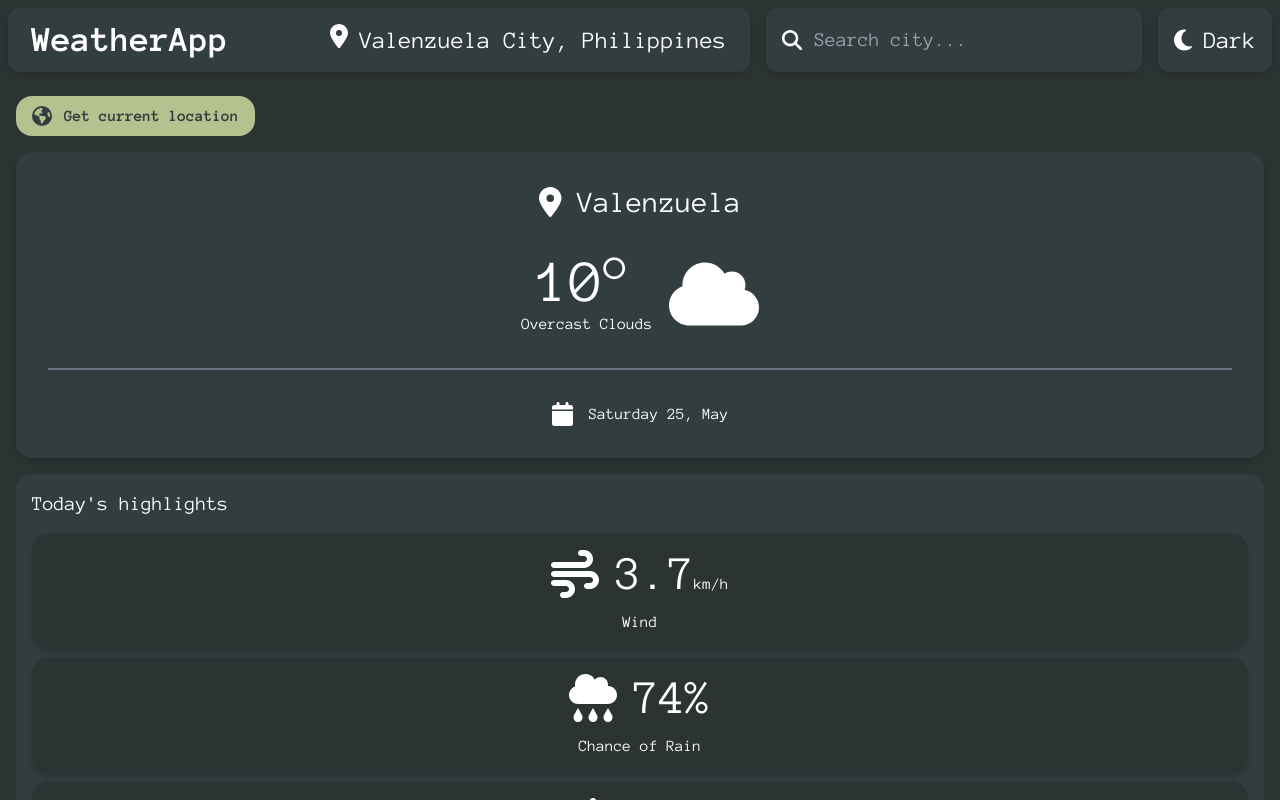
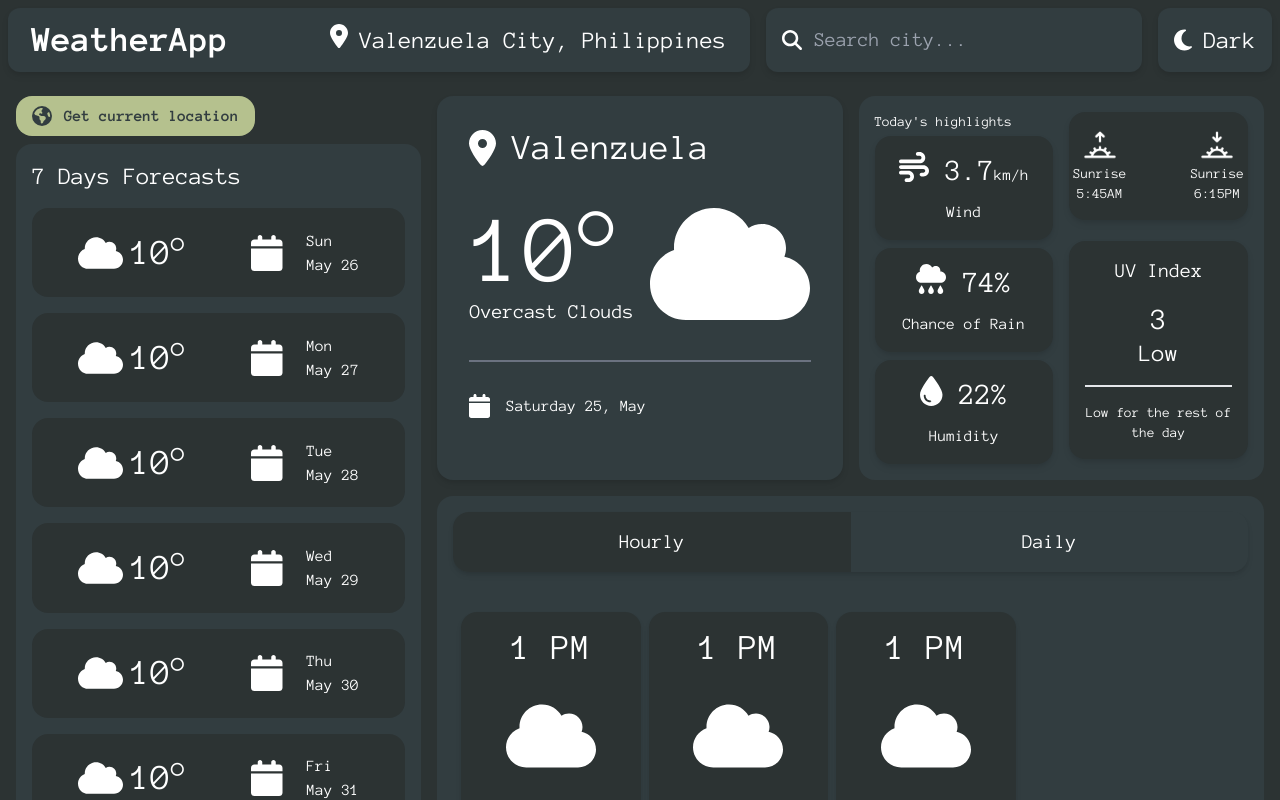
Before and after one commit to jeru7/react-weatherApp, a React (Vite) app: page / in a window 1280 px wide. Shown: the top 800 px of the page. Built offline with nearby package versions, Linux system fonts and the light colour scheme.

Commit message:
add: responsive layout

```diff
--- a/src/components/Main.jsx
+++ b/src/components/Main.jsx
@@ -15,38 +15,53 @@ import Button from './Button'
 function Main() {
   return (
     <>
-      <main className='flex flex-col main_card--wrapper w-full gap-4 p-4 '>
-        <Button className='rounded-2xl sm:w-fit flex py-2 px-4 gap-3 items-center highlight-bg dark-text'>
+      <main className='flex flex-col main_card--wrapper w-full gap-4 p-4 lg:grid lg:grid-cols-3'>
+        <Button className='rounded-2xl sm:w-fit flex py-2 px-4 gap-3 items-center highlight-bg dark-text lg:absolute lg:z-10'>
           <FontAwesomeIcon icon={faEarthAmericas} className='text-xl' />
           <p className='text-md font-extrabold'>Get current location</p>
         </Button>
 
-        <div className='card flex flex-col items-center gap-8 p-8 drop-shadow-md rounded-2xl main-bg'>
-          <div className='main--top flex gap-4 items-center'>
-            <FontAwesomeIcon icon={faLocationDot} className='text-3xl' />
-            <h3 className='city_pholder text-3xl'>Valenzuela</h3>
+        <div className='card flex flex-col items-center gap-8 p-8 drop-shadow-md rounded-2xl main-bg lg:col-start-2'>
+          <div className='main--top flex gap-4 items-center lg:self-start'>
+            <FontAwesomeIcon
+              icon={faLocationDot}
+              className='text-3xl lg:text-4xl'
+            />
+            <h3 className='city_pholder text-3xl lg:text-4xl'>Valenzuela</h3>
           </div>
           <div className='w-full flex items-center justify-center gap-4'>
             <div className='temp--wrapper flex flex-col items-center'>
-              <h3 className='temp_pholder text-6xl'>10°</h3>
-              <p className='text-md'>Overcast Clouds</p>
+              <h3 className='temp_pholder text-6xl lg:text-7xl xl:text-8xl'>
+                10°
+              </h3>
+              <p className='text-md lg:text-xl lg:text-center'>
+                Overcast Clouds
+              </p>
             </div>
-            <FontAwesomeIcon icon={faCloud} className='text-7xl' />
+            <FontAwesomeIcon
+              icon={faCloud}
+              className='text-7xl lg:text-8xl xl:text-9xl'
+            />
           </div>
           <div className='border border-gray-500 w-full'></div>
-          <div className='main--bot flex w-full sm:w-fit justify-start gap-4 items-center'>
+          <div className='main--bot flex w-full sm:w-fit justify-start gap-4 items-center lg:w-full'>
             <FontAwesomeIcon icon={faCalendar} className='text-2xl' />
-            <p className='fullDate_pholder text-md'>Saturday 25, May</p>
+            <p className='text-md'>Saturday 25, May</p>
           </div>
         </div>
 
-        <div className='flex flex-col gap-4 p-4 rounded-2xl main-bg'>
-          <h3 className='text-xl'>Today&apos;s highlights</h3>
-          <div className='flex flex-col gap-2'>
+        <div className='flex flex-col gap-4 p-4 rounded-2xl main-bg lg:grid lg:grid-cols-2 lg:h-fit'>
+          <h3 className='text-xl lg:absolute lg:text-sm lg:z-10'>
+            Today&apos;s highlights
+          </h3>
+          <div className='flex flex-col gap-2 lg:row-start-1 lg:row-end-3 lg:mt-6'>
             <div className='rounded-2xl p-4 flex flex-col items-center justify-center gap-3 drop-shadow-md second-bg'>
-              <div className='wind--top flex justify-center gap-4'>
-                <FontAwesomeIcon icon={faWind} className='text-5xl' />
-                <p className='wind_pholder text-5xl'>
+              <div className='flex justify-center gap-4'>
+                <FontAwesomeIcon
+                  icon={faWind}
+                  className='text-5xl lg:text-3xl'
+                />
+                <p className='wind_pholder text-5xl lg:text-3xl'>
                   3.7<span className='text-base'>km/h</span>
                 </p>
               </div>
@@ -54,45 +69,61 @@ function Main() {
             </div>
             <div className='rounded-2xl p-4 flex flex-col items-center justify-center gap-3 drop-shadow-md second-bg'>
               <div className='flex justify-center gap-4'>
-                <FontAwesomeIcon icon={faCloudRain} className='text-5xl' />
-                <p className='text-5xl'>74%</p>
+                <FontAwesomeIcon
+                  icon={faCloudRain}
+                  className='text-5xl lg:text-3xl'
+                />
+                <p className='text-5xl lg:text-3xl'>74%</p>
               </div>
               <p>Chance of Rain</p>
             </div>
             <div className='rounded-2xl p-4 flex flex-col items-center justify-center gap-3 drop-shadow-md second-bg'>
               <div className='flex justify-center gap-4'>
-                <FontAwesomeIcon icon={faDroplet} className='text-5xl' />
-                <p className='text-5xl'>22%</p>
+                <FontAwesomeIcon
+                  icon={faDroplet}
+                  className='text-5xl lg:text-3xl'
+                />
+                <p className='text-5xl lg:text-3xl'>22%</p>
               </div>
               <p>Humidity</p>
             </div>
           </div>
 
-          <div className='flex justify-around sm:justify-center sm:gap-36 rounded-2xl drop-shadow-md p-4 second-bg'>
+          <div className='flex justify-around sm:justify-center sm:gap-36 rounded-2xl drop-shadow-md p-4 second-bg lg:gap-8 xl:gap-16 lg:h-fit'>
             <div className='flex flex-col items-center'>
-              <img src={sunriseIcon} alt='Sunrise' className='filter-white' />
-              <p>Sunrise</p>
-              <p className='text-2xl'>5:45AM</p>
+              <img
+                src={sunriseIcon}
+                alt='Sunrise'
+                className='filter-white lg:w-9'
+              />
+              <p className='lg:text-sm'>Sunrise</p>
+              <p className='text-2xl lg:text-sm'>5:45AM</p>
             </div>
             <div className='flex flex-col items-center'>
-              <img src={sunsetIcon} alt='Sunset' className='filter-white' />
-              <p>Sunrise</p>
-              <p className='text-2xl'>6:15PM</p>
+              <img
+                src={sunsetIcon}
+                alt='Sunset'
+                className='filter-white lg:w-9'
+              />
+              <p className='lg:text-sm'>Sunrise</p>
+              <p className='text-2xl lg:text-sm'>6:15PM</p>
             </div>
           </div>
 
-          <div className='p-4 rounded-2xl drop-shadow-md flex flex-col items-center gap-4 second-bg'>
-            <h3 className='text-3xl'>UV Index</h3>
+          <div className='p-4 rounded-2xl drop-shadow-md flex flex-col items-center gap-4 second-bg lg:h-fit lg:col-start-2'>
+            <h3 className='text-3xl lg:text-xl'>UV Index</h3>
             <div className='flex flex-col items-center'>
-              <p className='text-6xl'>3</p>
-              <p className='uvReport_pholder text-4xl'>Low</p>
+              <p className='text-6xl lg:text-3xl'>3</p>
+              <p className='uvReport_pholder text-4xl lg:text-2xl'>Low</p>
             </div>
             <div className='w-full border'></div>
-            <p className='text-lg text-center'>Low for the rest of the day</p>
+            <p className='text-lg text-center lg:text-sm'>
+              Low for the rest of the day
+            </p>
           </div>
         </div>
 
-        <div className='p-4 rounded-2xl flex flex-col items-center gap-8 main-bg'>
+        <div className='p-4 rounded-2xl flex flex-col items-center gap-8 main-bg lg:h-fit lg:col-start-2 lg:col-end-4 lg:row-start-2'>
           <div className='flex text-center shadow-md rounded-2xl w-full justify-center'>
             <div className='p-4 rounded-l-2xl w-full second-bg'>
               <p className='text-xl'>Hourly</p>
@@ -123,9 +154,9 @@ function Main() {
           </div>
         </div>
 
-        <div className='p-4 rounded-2xl flex flex-col items-center gap-4 main-bg'>
+        <div className='p-4 rounded-2xl flex flex-col items-center gap-4 main-bg lg:row-start-1 lg:row-end-3 mt-12'>
           <h3 className='self-start text-2xl'>7 Days Forecasts</h3>
-          <div className='flex p-4 rounded-2xl w-full justify-around second-bg'>
+          <div className='flex p-4 rounded-2xl w-full justify-around second-bg lg:h-full'>
             <div className='flex items-center gap-2'>
               <FontAwesomeIcon icon={faCloud} className='text-4xl' />
               <p className='text-4xl'>10°</p>
@@ -138,7 +169,7 @@ function Main() {
               </div>
             </div>
           </div>
-          <div className='flex p-4 rounded-2xl w-full justify-around second-bg'>
+          <div className='flex p-4 rounded-2xl w-full justify-around second-bg lg:h-full'>
             <div className='flex items-center gap-2'>
               <FontAwesomeIcon icon={faCloud} className='text-4xl' />
               <p className='text-4xl'>10°</p>
@@ -151,7 +182,7 @@ function Main() {
               </div>
             </div>
           </div>
-          <div className='flex p-4 rounded-2xl w-full justify-around second-bg'>
+          <div className='flex p-4 rounded-2xl w-full justify-around second-bg lg:h-full'>
             <div className='flex items-center gap-2'>
               <FontAwesomeIcon icon={faCloud} className='text-4xl' />
               <p className='text-4xl'>10°</p>
@@ -164,7 +195,7 @@ function Main() {
               </div>
             </div>
           </div>
-          <div className='flex p-4 rounded-2xl w-full justify-around second-bg'>
+          <div className='flex p-4 rounded-2xl w-full justify-around second-bg lg:h-full'>
             <div className='flex items-center gap-2'>
               <FontAwesomeIcon icon={faCloud} className='text-4xl' />
               <p className='text-4xl'>10°</p>
@@ -177,7 +208,7 @@ function Main() {
               </div>
             </div>
           </div>
-          <div className='flex p-4 rounded-2xl w-full justify-around second-bg'>
+          <div className='flex p-4 rounded-2xl w-full justify-around second-bg lg:h-full'>
             <div className='flex items-center gap-2'>
               <FontAwesomeIcon icon={faCloud} className='text-4xl' />
               <p className='text-4xl'>10°</p>
@@ -190,7 +221,7 @@ function Main() {
               </div>
             </div>
           </div>
-          <div className='flex p-4 rounded-2xl w-full justify-around second-bg'>
+          <div className='flex p-4 rounded-2xl w-full justify-around second-bg lg:h-full'>
             <div className='flex items-center gap-2'>
               <FontAwesomeIcon icon={faCloud} className='text-4xl' />
               <p className='text-4xl'>10°</p>
@@ -203,7 +234,7 @@ function Main() {
               </div>
             </div>
           </div>
-          <div className='flex p-4 rounded-2xl w-full justify-around second-bg'>
+          <div className='flex p-4 rounded-2xl w-full justify-around second-bg lg:h-full'>
             <div className='flex items-center gap-2'>
               <FontAwesomeIcon icon={faCloud} className='text-4xl' />
               <p className='text-4xl'>10°</p>
```
